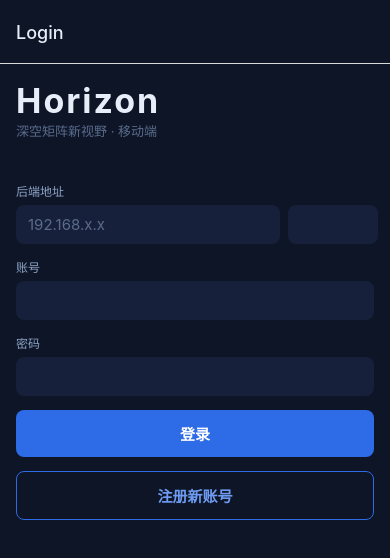
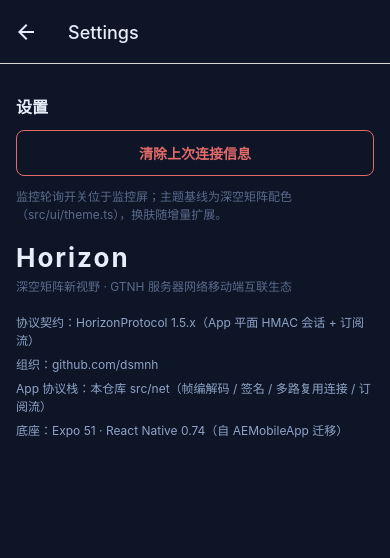
Before and after one commit to dsmnh/HorizonMobile, a React Native app: screen /Settings in a window 390 px wide. Shown: the top 558 px of the page. Built offline with nearby package versions, Linux system fonts and the light colour scheme.

Commit message:
feat(mobile): SettingsScreen——本地偏好（清连接缓存）+ 关于屏并入设置路由

```diff
--- a/App.tsx
+++ b/App.tsx
@@ -12,7 +12,7 @@ import { RnTransport } from './src/net/transport-rn';
 import { preauthOp } from './src/net/preauth';
 import { saveLastConn } from './src/ui/lastConn';
 import { AppContext, type RootStackParamList } from './src/ui/nav';
-import { LoginRoute, HomeRoute, TeamRoute, ChatRoute, MonitorRoute, SessionRoute, MeRoute } from './src/ui/routes';
+import { LoginRoute, HomeRoute, TeamRoute, ChatRoute, MonitorRoute, SessionRoute, MeRoute, SettingsRoute } from './src/ui/routes';
 
 const Stack = createNativeStackNavigator<RootStackParamList>();
 
@@ -83,6 +83,7 @@ export default function App(): JSX.Element {
           <Stack.Screen name="Monitor" component={MonitorRoute} />
           <Stack.Screen name="Session" component={SessionRoute} />
           <Stack.Screen name="Me" component={MeRoute} />
+          <Stack.Screen name="Settings" component={SettingsRoute} />
         </Stack.Navigator>
       </NavigationContainer>
     </AppContext.Provider>
--- /dev/null
+++ b/dist-test/src/ui/SettingsScreen.js
@@ -0,0 +1,85 @@
+"use strict";
+var __createBinding = (this && this.__createBinding) || (Object.create ? (function(o, m, k, k2) {
+    if (k2 === undefined) k2 = k;
+    var desc = Object.getOwnPropertyDescriptor(m, k);
+    if (!desc || ("get" in desc ? !m.__esModule : desc.writable || desc.configurable)) {
+      desc = { enumerable: true, get: function() { return m[k]; } };
+    }
+    Object.defineProperty(o, k2, desc);
+}) : (function(o, m, k, k2) {
+    if (k2 === undefined) k2 = k;
+    o[k2] = m[k];
+}));
+var __setModuleDefault = (this && this.__setModuleDefault) || (Object.create ? (function(o, v) {
+    Object.defineProperty(o, "default", { enumerable: true, value: v });
+}) : function(o, v) {
+    o["default"] = v;
+});
+var __importStar = (this && this.__importStar) || (function () {
+    var ownKeys = function(o) {
+        ownKeys = Object.getOwnPropertyNames || function (o) {
+            var ar = [];
+            for (var k in o) if (Object.prototype.hasOwnProperty.call(o, k)) ar[ar.length] = k;
+            return ar;
+        };
+        return ownKeys(o);
+    };
+    return function (mod) {
+        if (mod && mod.__esModule) return mod;
+        var result = {};
+        if (mod != null) for (var k = ownKeys(mod), i = 0; i < k.length; i++) if (k[i] !== "default") __createBinding(result, mod, k[i]);
+        __setModuleDefault(result, mod);
+        return result;
+    };
+})();
+var __importDefault = (this && this.__importDefault) || function (mod) {
+    return (mod && mod.__esModule) ? mod : { "default": mod };
+};
+Object.defineProperty(exports, "__esModule", { value: true });
+exports.SettingsScreen = SettingsScreen;
+/**
+ * 设置屏（迁移适配指南 §SettingsScreen）：本地偏好与缓存管理。
+ * 协议无关（guide 定性「本地设置保留」）：当前提供上次连接信息清除；监控轮询开关在监控屏内。
+ * 主题切换随主题系统增量扩展（src/ui/theme.ts palette）。
+ */
+const react_1 = __importStar(require("react"));
+const react_native_1 = require("react-native");
+const async_storage_1 = __importDefault(require("@react-native-async-storage/async-storage"));
+const theme_1 = require("./theme");
+function SettingsScreen() {
+    const [msg, setMsg] = (0, react_1.useState)('');
+    const clearConn = async () => {
+        try {
+            await async_storage_1.default.removeItem('horizon.conn.last');
+            setMsg('已清除上次连接信息');
+        }
+        catch {
+            setMsg('清除失败（存储不可用）');
+        }
+    };
+    return (<react_native_1.View style={styles.card}>
+      <react_native_1.Text style={styles.title}>设置</react_native_1.Text>
+      <react_native_1.Pressable style={styles.btn} onPress={() => void clearConn()}>
+        <react_native_1.Text style={styles.btnText}>清除上次连接信息</react_native_1.Text>
+      </react_native_1.Pressable>
+      {msg !== '' && <react_native_1.Text style={styles.ok}>{msg}</react_native_1.Text>}
+      <react_native_1.Text style={styles.note}>
+        监控轮询开关位于监控屏；主题基线为深空矩阵配色（src/ui/theme.ts），换肤随增量扩展。
+      </react_native_1.Text>
+    </react_native_1.View>);
+}
+const styles = react_native_1.StyleSheet.create({
+    card: { width: '100%', maxWidth: 420, alignSelf: 'center', marginTop: 14 },
+    title: { color: theme_1.colors.text, fontSize: 16, fontWeight: '600' },
+    btn: {
+        borderWidth: 1,
+        borderColor: theme_1.colors.danger,
+        borderRadius: 8,
+        paddingVertical: 12,
+        alignItems: 'center',
+        marginTop: 12,
+    },
+    btnText: { color: theme_1.colors.danger, fontSize: 14, fontWeight: '600' },
+    ok: { color: theme_1.colors.ok, fontSize: 12, marginTop: 8 },
+    note: { color: theme_1.colors.faint, fontSize: 12, marginTop: 12, lineHeight: 18 },
+});
--- /dev/null
+++ b/src/ui/SettingsScreen.tsx
@@ -0,0 +1,51 @@
+/**
+ * 设置屏（迁移适配指南 §SettingsScreen）：本地偏好与缓存管理。
+ * 协议无关（guide 定性「本地设置保留」）：当前提供上次连接信息清除；监控轮询开关在监控屏内。
+ * 主题切换随主题系统增量扩展（src/ui/theme.ts palette）。
+ */
+import React, { useState } from 'react';
+import { Pressable, StyleSheet, Text, View } from 'react-native';
+import AsyncStorage from '@react-native-async-storage/async-storage';
+import { colors } from './theme';
+
+export function SettingsScreen(): JSX.Element {
+  const [msg, setMsg] = useState('');
+
+  const clearConn = async () => {
+    try {
+      await AsyncStorage.removeItem('horizon.conn.last');
+      setMsg('已清除上次连接信息');
+    } catch {
+      setMsg('清除失败（存储不可用）');
+    }
+  };
+
+  return (
+    <View style={styles.card}>
+      <Text style={styles.title}>设置</Text>
+      <Pressable style={styles.btn} onPress={() => void clearConn()}>
+        <Text style={styles.btnText}>清除上次连接信息</Text>
+      </Pressable>
+      {msg !== '' && <Text style={styles.ok}>{msg}</Text>}
+      <Text style={styles.note}>
+        监控轮询开关位于监控屏；主题基线为深空矩阵配色（src/ui/theme.ts），换肤随增量扩展。
+      </Text>
+    </View>
+  );
+}
+
+const styles = StyleSheet.create({
+  card: { width: '100%', maxWidth: 420, alignSelf: 'center', marginTop: 14 },
+  title: { color: colors.text, fontSize: 16, fontWeight: '600' },
+  btn: {
+    borderWidth: 1,
+    borderColor: colors.danger,
+    borderRadius: 8,
+    paddingVertical: 12,
+    alignItems: 'center',
+    marginTop: 12,
+  },
+  btnText: { color: colors.danger, fontSize: 14, fontWeight: '600' },
+  ok: { color: colors.ok, fontSize: 12, marginTop: 8 },
+  note: { color: colors.faint, fontSize: 12, marginTop: 12, lineHeight: 18 },
+});
--- a/src/ui/nav.tsx
+++ b/src/ui/nav.tsx
@@ -46,6 +46,7 @@ export type RootStackParamList = {
   Monitor: undefined;
   Session: undefined;
   Me: undefined;
+  Settings: undefined;
 };
 
 export type RootStackProps<T extends keyof RootStackParamList = keyof RootStackParamList> =
--- a/src/ui/routes.tsx
+++ b/src/ui/routes.tsx
@@ -13,6 +13,7 @@ import { TeamRosterScreen } from './TeamRosterScreen';
 import { ChatScreen } from './ChatScreen';
 import { MonitorScreen } from './MonitorScreen';
 import { MeScreen } from './MeScreen';
+import { SettingsScreen } from './SettingsScreen';
 import { SessionScreen } from './SessionScreen';
 import { BindScreen } from './BindScreen';
 import { AboutScreen } from './AboutScreen';
@@ -53,6 +54,7 @@ export function HomeRoute({ navigation }: RootStackProps<'Home'>): JSX.Element {
     { label: '监控', route: 'Monitor' },
     { label: '会话', route: 'Session' },
     { label: 'ME 设备', route: 'Me' },
+    { label: '设置', route: 'Settings' },
   ];
 
   return (
@@ -167,6 +169,17 @@ export function MeRoute(): JSX.Element {
   );
 }
 
+export function SettingsRoute(): JSX.Element {
+  return (
+    <SafeAreaView style={styles.root}>
+      <ScrollView contentContainerStyle={styles.body}>
+        <SettingsScreen />
+        <AboutScreen />
+      </ScrollView>
+    </SafeAreaView>
+  );
+}
+
 export function SessionRoute(): JSX.Element {
   const { conn, disconnect } = useApp();
   return (
```
Also changed, not shown: dist-test/src/ui/routes.js (+11 -0 lines).
